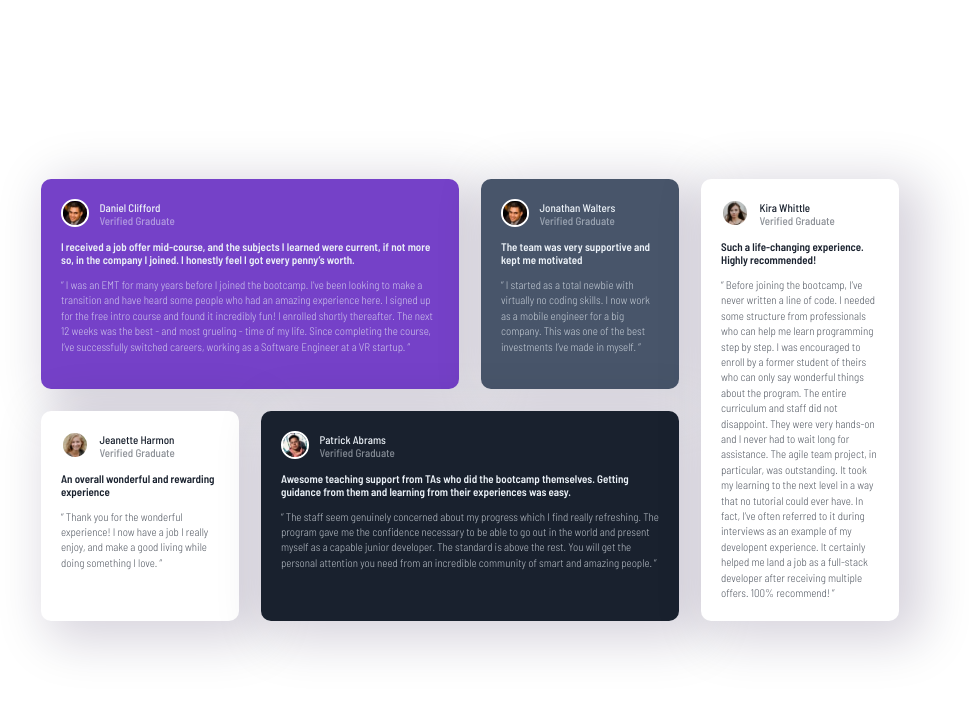
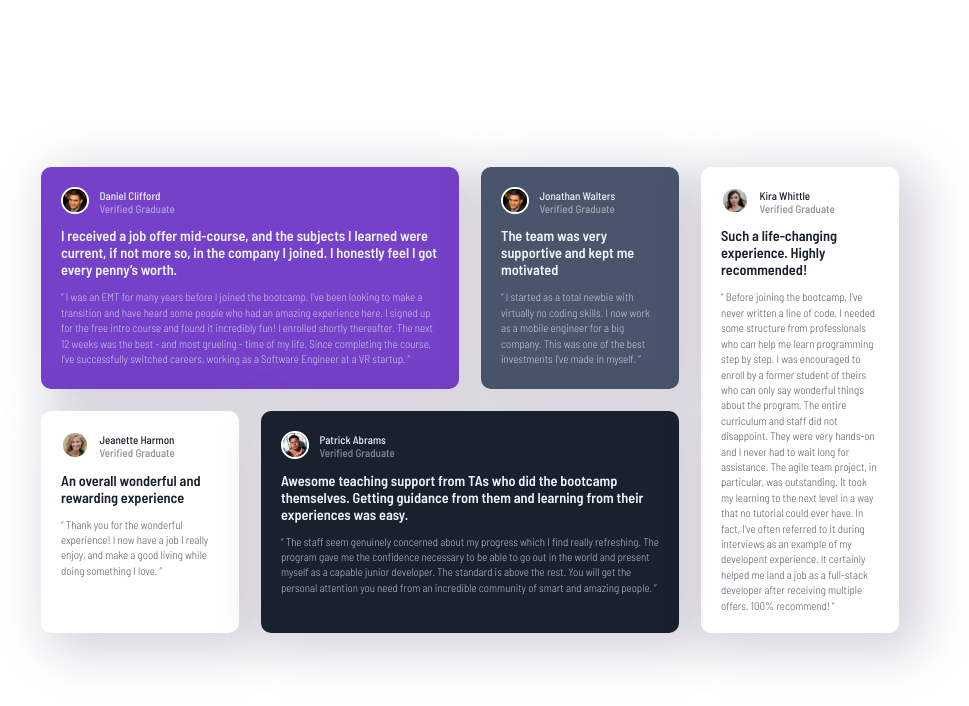
Before and after one commit to sreeramadasuarun/Testimonials-grid-section-main, a plain HTML site: page index.html in a window 1280 px wide. Shown: the whole page, without its empty margins (170-1139 px from the left). Drawn offline with Linux system fonts and the light colour scheme.

Commit message:
feedback font increase

```diff
--- a/styles/style.css
+++ b/styles/style.css
@@ -101,6 +101,9 @@ body {
   line-height: 1.4rem;
 }
 
+.feedback {
+  font-size: 1.3rem;
+}
 @media (max-width: 990px) {
   .grid-container {
     width: 20rem;
```
